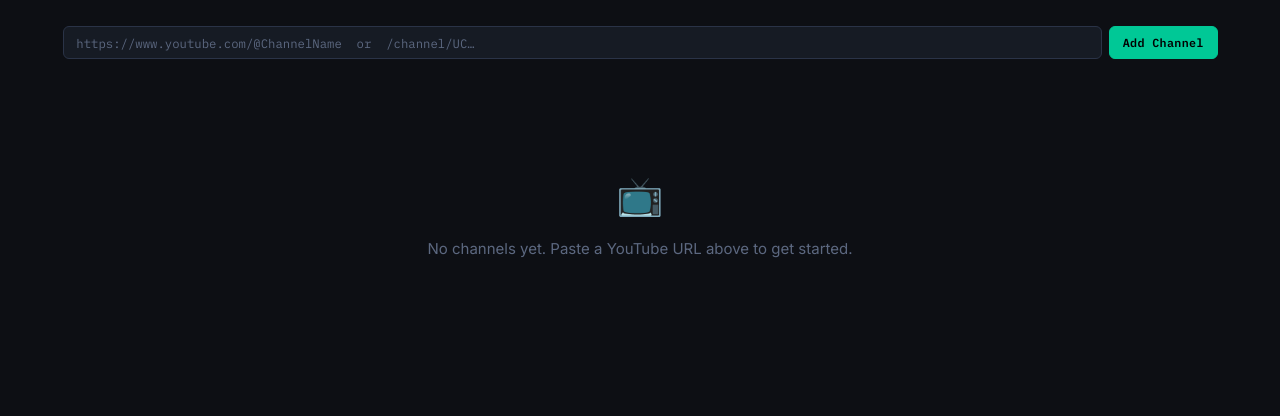
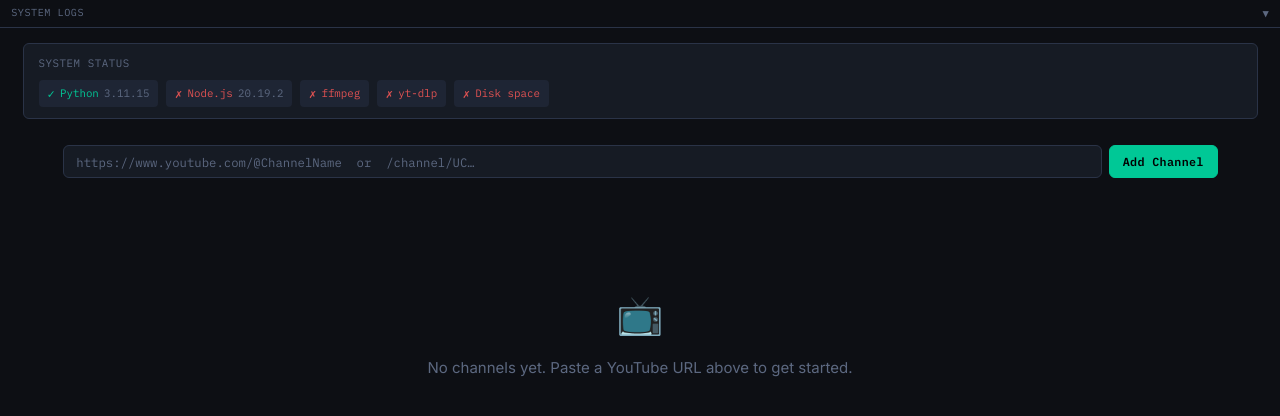
Before and after one commit to DanielAyer/yt-jellyfin, a Flask app: template templates/index.html in a window 1280 px wide. Shown: the part 90-506 px from the top of the page. Run offline with Flask 3, Linux system fonts and the light colour scheme; the template is opened without the code that fills it, so the values that code supplies are empty; some libraries are stand-ins or nearby versions.

Commit message:
Add system health checks, boot log review, contextual log strip on all pages

```diff
--- a/app.py
+++ b/app.py
@@ -44,6 +44,7 @@
     from disk_space import check_library_space, check_space
     from scheduler import start_scheduler, apply_schedule
     from updater import check_for_updates, apply_update
+    from system_check import check_dependencies, review_boot_logs, get_channel_logs
     if _is_setup_complete():
         init_db()
     else:
@@ -309,6 +310,78 @@
         "in_progress": busy,
         "result":      _update_result if not busy else None,
     })
+
+
+# ── system status API ──────────────────────────────────────────────────────────
+
+@app.route("/api/system/status")
+def system_status():
+    """Dependency check results. Cached in memory after first run."""
+    try:
+        deps = check_dependencies()
+        all_ok = all(d["ok"] for d in deps)
+        return jsonify({"ok": all_ok, "dependencies": deps})
+    except Exception as e:
+        return jsonify({"ok": False, "error": str(e)}), 500
+
+
+@app.route("/api/logs/boot-summary")
+def logs_boot_summary():
+    """Error summary from boot log review window (uses settings for N and unit)."""
+    try:
+        with get_db() as conn:
+            s = {r["key"]: r["value"] for r in conn.execute("SELECT key, value FROM settings").fetchall()}
+        n    = float(s.get("log_review_n", 6))
+        unit = s.get("log_review_unit", "hours")
+        result = review_boot_logs(n, unit)
+        return jsonify(result)
+    except Exception as e:
+        return jsonify({"has_errors": False, "error": str(e)}), 500
+
+
+@app.route("/api/logs/context")
+def logs_context():
+    """
+    Contextual logs for a page.
+    Query params:
+      source=system|channel|add_channel|settings  (optional filter)
+      channel_id=<id>  (if set, fetches channel-specific logs)
+      limit=50
+    """
+    channel_id = request.args.get("channel_id")
+    limit      = min(int(request.args.get("limit", 50)), 200)
+
+    if channel_id:
+        try:
+            with get_db() as conn:
+                ch = conn.execute(
+                    "SELECT channel_name FROM channels WHERE channel_id = ?", (channel_id,)
+                ).fetchone()
+            if ch:
+                entries = get_channel_logs(ch["channel_name"], limit)
+                # Also include failed/downloaded DB records
+                with get_db() as conn:
+                    rows = conn.execute(
+                        """SELECT title, status, downloaded_at FROM videos
+                           WHERE channel_id = ? AND status IN ('failed','downloaded')
+                           ORDER BY downloaded_at DESC LIMIT ?""",
+                        (channel_id, limit)
+                    ).fetchall()
+                for row in rows:
+                    color = "#e05252" if row["status"] == "failed" else "#c792ea"
+                    entries.append({
+                        "timestamp": (row["downloaded_at"] or "")[:15],
+                        "level":     "ERROR" if row["status"] == "failed" else "INFO",
+                        "source":    "channel",
+                        "color":     color,
+                        "message":   f"{row['status'].upper()}: {row['title']}",
+                    })
+                entries.sort(key=lambda e: e.get("timestamp", ""))
+                return jsonify({"entries": entries[-limit:]})
+        except Exception as e:
+            return jsonify({"entries": [], "error": str(e)}), 500
+
+    return jsonify({"entries": []})
 
 
 # ── disk space API ─────────────────────────────────────────────────────────────
@@ -716,7 +789,8 @@
         "n_catalog", "m_recent",
         "disk_threshold_pct",
         "rebase_missing_action",
-        # TODO: scheduled sync — add back as advanced option in future
+        "log_review_n",
+        "log_review_unit",
     }
     with get_db() as conn:
         for key, value in data.items():
--- a/database.py
+++ b/database.py
@@ -70,7 +70,9 @@
                 ('n_catalog',           '5'),
                 ('m_recent',            '5'),
                 ('disk_threshold_pct',  '10'),
-                ('rebase_missing_action', 'download');
+                ('rebase_missing_action', 'download'),
+                ('log_review_n',        '6'),
+                ('log_review_unit',     'hours');
 
             -- TODO: scheduled sync removed from UI — add back as advanced option in future
             -- ('schedule_mode',  'manual'),
--- a/static/css/style.css
+++ b/static/css/style.css
@@ -497,3 +497,106 @@
   .add-bar-inner { flex-direction: column; }
   .channel-grid { grid-template-columns: 1fr; }
 }
+
+/* ── contextual log strip ────────────────────────────────────────────── */
+.log-strip {
+  width: 100%;
+  background: #090b10;
+  border-bottom: 1px solid var(--border);
+  font-family: var(--mono);
+  font-size: 0.72rem;
+  transition: height 0.2s ease;
+  overflow: hidden;
+  position: relative;
+}
+.log-strip.collapsed { height: 28px; }
+.log-strip.expanded  { height: 10vh; min-height: 80px; max-height: 180px; }
+.log-strip-header {
+  display: flex;
+  align-items: center;
+  gap: 0.5rem;
+  padding: 0 0.75rem;
+  height: 28px;
+  cursor: pointer;
+  user-select: none;
+  border-bottom: 1px solid var(--border);
+  background: #0d0f14;
+}
+.log-strip-title { color: var(--muted); font-size: 0.68rem; letter-spacing: 0.05em; }
+.log-strip-badge {
+  background: var(--danger);
+  color: #fff;
+  border-radius: 10px;
+  padding: 0.05rem 0.4rem;
+  font-size: 0.65rem;
+  font-weight: 700;
+}
+.log-strip-badge.hidden { display: none; }
+.log-strip-toggle { margin-left: auto; color: var(--muted); font-size: 0.7rem; }
+.log-strip-body {
+  height: calc(10vh - 28px);
+  min-height: 52px;
+  max-height: 152px;
+  overflow-y: auto;
+  padding: 0.35rem 0.75rem;
+  display: flex;
+  flex-direction: column;
+  gap: 0.1rem;
+}
+.log-entry {
+  white-space: nowrap;
+  overflow: hidden;
+  text-overflow: ellipsis;
+  line-height: 1.5;
+}
+
+/* ── dependency panel ────────────────────────────────────────────────── */
+.dep-panel {
+  background: var(--surface);
+  border: 1px solid var(--border);
+  border-radius: var(--radius);
+  padding: 0.75rem 1rem;
+  margin-bottom: 1rem;
+}
+.dep-panel-title {
+  font-family: var(--mono);
+  font-size: 0.72rem;
+  color: var(--muted);
+  letter-spacing: 0.05em;
+  margin-bottom: 0.5rem;
+}
+.dep-grid {
+  display: flex;
+  flex-wrap: wrap;
+  gap: 0.5rem;
+}
+.dep-item {
+  display: flex;
+  align-items: center;
+  gap: 0.35rem;
+  background: var(--surface2);
+  border-radius: 4px;
+  padding: 0.25rem 0.6rem;
+  font-family: var(--mono);
+  font-size: 0.72rem;
+}
+.dep-ok   { color: var(--accent); }
+.dep-warn { color: #e0a652; }
+.dep-err  { color: var(--danger); }
+.dep-icon { font-size: 0.8rem; }
+
+/* ── errors banner ───────────────────────────────────────────────────── */
+.errors-banner {
+  background: #2a0a0a;
+  border: 1px solid var(--danger);
+  border-radius: var(--radius);
+  color: #f08080;
+  font-family: var(--mono);
+  font-size: 0.78rem;
+  padding: 0.5rem 1rem;
+  margin-bottom: 0.75rem;
+  display: flex;
+  align-items: center;
+  gap: 0.5rem;
+}
+.errors-banner a { color: #f08080; }
--- a/static/js/app.js
+++ b/static/js/app.js
@@ -295,6 +295,9 @@
     document.getElementById("pref-n-catalog").value  = s.n_catalog  || 5;
     document.getElementById("pref-m-recent").value   = s.m_recent   || 5;
     document.getElementById("disk-threshold").value  = s.disk_threshold_pct || 10;
+    document.getElementById("log-review-n").value    = s.log_review_n    || 6;
+    const unitEl = document.getElementById("log-review-unit");
+    if (unitEl) unitEl.value = s.log_review_unit || "hours";
     document.querySelectorAll('input[name="rebase_missing_action"]').forEach(r => {
       r.checked = r.value === (s.rebase_missing_action || "download");
     });
@@ -316,11 +319,23 @@
 });
 
 document.getElementById("btn-save-settings").addEventListener("click", async () => {
+  // Validate log review N (must be int or float > 0)
+  const logN = document.getElementById("log-review-n").value.trim();
+  const logNVal = parseFloat(logN);
+  const logErrEl = document.getElementById("log-review-error");
+  if (isNaN(logNVal) || logNVal <= 0) {
+    if (logErrEl) { logErrEl.textContent = "Log review window must be a positive number."; }
+    return;
+  }
+  if (logErrEl) logErrEl.textContent = "";
+
   const body = {
     n_catalog:              document.getElementById("pref-n-catalog").value,
     m_recent:               document.getElementById("pref-m-recent").value,
     disk_threshold_pct:     document.getElementById("disk-threshold").value,
     rebase_missing_action:  document.querySelector('input[name="rebase_missing_action"]:checked')?.value || "download",
+    log_review_n:           logNVal.toString(),
+    log_review_unit:        document.getElementById("log-review-unit")?.value || "hours",
   };
   const status = document.getElementById("settings-status");
   try {
@@ -542,6 +557,42 @@
   if (card) setCardBusy(card, false);
 }
 
+/* ── dependency panel + boot summary ─────────────────────────────────── */
+async function loadSystemStatus() {
+  try {
+    const data = await api("/api/system/status");
+    const panel = document.getElementById("dep-panel");
+    const grid  = document.getElementById("dep-grid");
+    if (!panel || !grid) return;
+
+    grid.innerHTML = "";
+    (data.dependencies || []).forEach(dep => {
+      const el = document.createElement("div");
+      el.className = "dep-item";
+      const cls  = dep.ok ? "dep-ok" : "dep-err";
+      const icon = dep.ok ? "✓" : "✗";
+      el.innerHTML = `<span class="dep-icon ${cls}">${icon}</span>
+        <span class="${cls}">${dep.name}</span>
+        ${dep.version ? `<span style="color:var(--muted)">${dep.version}</span>` : ""}`;
+      if (dep.message) el.title = dep.message;
+      grid.appendChild(el);
+    });
+    panel.classList.remove("hidden");
+  } catch (_) {}
+}
+
+async function loadBootSummary() {
+  try {
+    const data = await api("/api/logs/boot-summary");
+    const banner = document.getElementById("errors-banner");
+    if (banner && data.has_errors) {
+      banner.classList.remove("hidden");
+    }
+  } catch (_) {}
+}
+
+/* ── settings modal load — add log review fields ─────────────────────── */
+
 /* ── auto-refresh every 60s ──────────────────────────────────────────── */
 setInterval(loadChannels, 60_000);
 setInterval(checkDiskSpace, 60_000);
@@ -549,3 +600,5 @@
 /* ── init ────────────────────────────────────────────────────────────── */
 loadChannels();
 checkDiskSpace();
+loadSystemStatus();
+loadBootSummary();
--- /dev/null
+++ b/static/js/log_strip.js
@@ -0,0 +1,62 @@
+/**
+ * log_strip.js — shared contextual log strip for all pages.
+ * Include after the page-specific JS. Expects a #log-strip element in the page.
+ */
+(function() {
+  const strip   = document.getElementById("log-strip");
+  if (!strip) return;
+
+  const header  = strip.querySelector(".log-strip-header");
+  const body    = strip.querySelector(".log-strip-body");
+  const badge   = strip.querySelector(".log-strip-badge");
+  const toggle  = strip.querySelector(".log-strip-toggle");
+
+  let _collapsed = true;
+  strip.classList.add("collapsed");
+
+  header.addEventListener("click", () => {
+    _collapsed = !_collapsed;
+    strip.classList.toggle("collapsed", _collapsed);
+    strip.classList.toggle("expanded", !_collapsed);
+    toggle.textContent = _collapsed ? "▼" : "▲";
+  });
+
+  async function loadLogs() {
+    const channelId = strip.dataset.channelId || "";
+    const url = channelId
+      ? `/api/logs/context?channel_id=${channelId}&limit=50`
+      : `/api/logs/context?limit=50`;
+
+    try {
+      const data = await fetch(url).then(r => r.json());
+      const entries = data.entries || [];
+      body.innerHTML = "";
+      let errorCount = 0;
+
+      entries.slice().reverse().forEach(e => {
+        const el = document.createElement("div");
+        el.className = "log-entry";
+        el.style.color = e.color || "#a0aab8";
+        el.textContent = e.message;
+        el.title = e.message;
+        body.appendChild(el);
+        if (e.level === "ERROR") errorCount++;
+      });
+
+      // Auto-scroll to bottom
+      body.scrollTop = body.scrollHeight;
+
+      // Update error badge
+      if (errorCount > 0) {
+        badge.textContent = errorCount + " error" + (errorCount > 1 ? "s" : "");
+        badge.classList.remove("hidden");
+      } else {
+        badge.classList.add("hidden");
+      }
+    } catch (_) {}
+  }
+
+  // Load on init, refresh every 30s
+  loadLogs();
+  setInterval(loadLogs, 30_000);
+})();
--- a/templates/index.html
+++ b/templates/index.html
@@ -39,7 +39,31 @@
     <button id="alert-bar-close" class="disk-warning-close">✕</button>
   </div>
 
+  <!-- ── CONTEXTUAL LOG STRIP ──────────────────────────────────────────── -->
+  <div id="log-strip" class="log-strip collapsed">
+    <div class="log-strip-header">
+      <span class="log-strip-title">SYSTEM LOGS</span>
+      <span class="log-strip-badge hidden"></span>
+      <span class="log-strip-toggle">▼</span>
+    </div>
+    <div class="log-strip-body"></div>
+  </div>
+
   <main>
+    <!-- errors banner (shown if boot log review found errors) -->
+    <div id="errors-banner" class="errors-banner hidden" style="margin:1rem 1.5rem 0;">
+      ⚠ <strong>There are errors to address in the logs.</strong>
+      <a href="/logs" style="margin-left:0.5rem;">View logs →</a>
+      <button onclick="this.parentElement.classList.add('hidden')"
+              style="margin-left:auto;background:none;border:none;color:#f08080;cursor:pointer;">✕</button>
+    </div>
+
+    <!-- dependency status panel -->
+    <div id="dep-panel" class="dep-panel hidden" style="margin:1rem 1.5rem 0;">
+      <div class="dep-panel-title">SYSTEM STATUS</div>
+      <div id="dep-grid" class="dep-grid"></div>
+    </div>
+
     <section class="add-bar">
       <div class="add-bar-inner">
         <input id="channel-url-input" type="text" class="url-input"
@@ -118,6 +142,25 @@
             <button id="btn-apply-update" class="btn btn-accent btn-sm">Apply Selected Version</button>
           </div>
           <p id="update-status-msg" class="add-status" style="margin-top:0.5rem;"></p>
+        </fieldset>
+        <fieldset class="field-group">
+          <legend class="field-legend">Log Review Window</legend>
+          <p class="field-note" style="margin-bottom:0.5rem">
+            On boot, review logs from the current session plus this window of previous logs for errors.
+          </p>
+          <div style="display:flex;gap:0.5rem;align-items:center;">
+            <input type="text" id="log-review-n" class="field-input" style="width:80px"
+                   value="6" placeholder="6" />
+            <select id="log-review-unit" class="field-input" style="width:auto">
+              <option value="minutes">Minutes</option>
+              <option value="hours" selected>Hours</option>
+              <option value="days">Days</option>
+              <option value="weeks">Weeks</option>
+              <option value="months">Months</option>
+              <option value="years">Years</option>
+            </select>
+          </div>
+          <p id="log-review-error" class="add-status err" style="margin-top:0.25rem"></p>
         </fieldset>
         <button id="btn-save-settings" class="btn btn-accent" style="width:100%;margin-top:0.5rem">Save Settings</button>
         <p id="settings-status" class="add-status"></p>
@@ -224,5 +267,6 @@
   </template>
 
   <script src="/static/js/app.js"></script>
+  <script src="/static/js/log_strip.js"></script>
 </body>
 </html>
```
Also changed, not shown: system_check.py (added, +152 -0 lines), templates/videos.html (+11 -0 lines).
